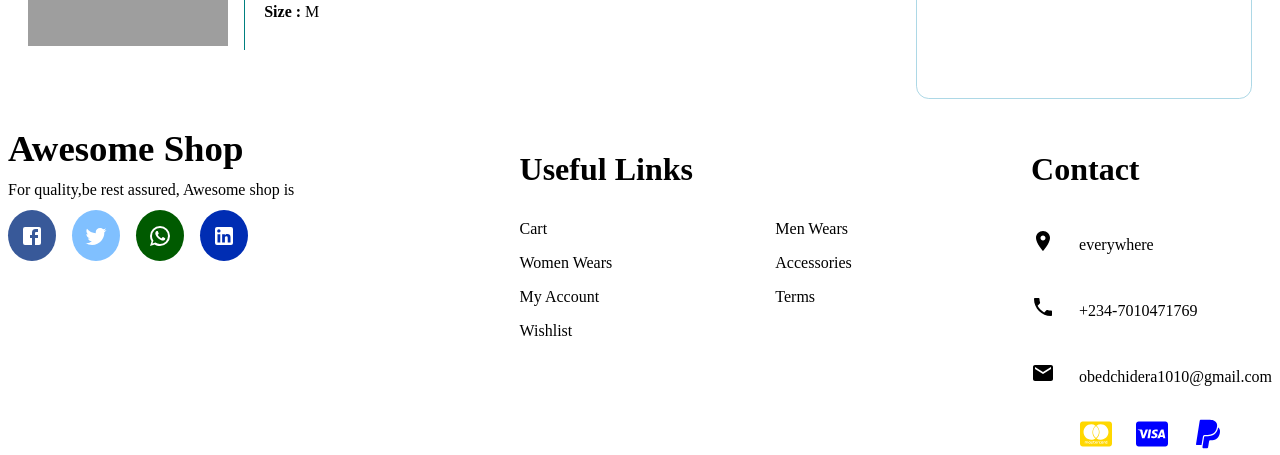
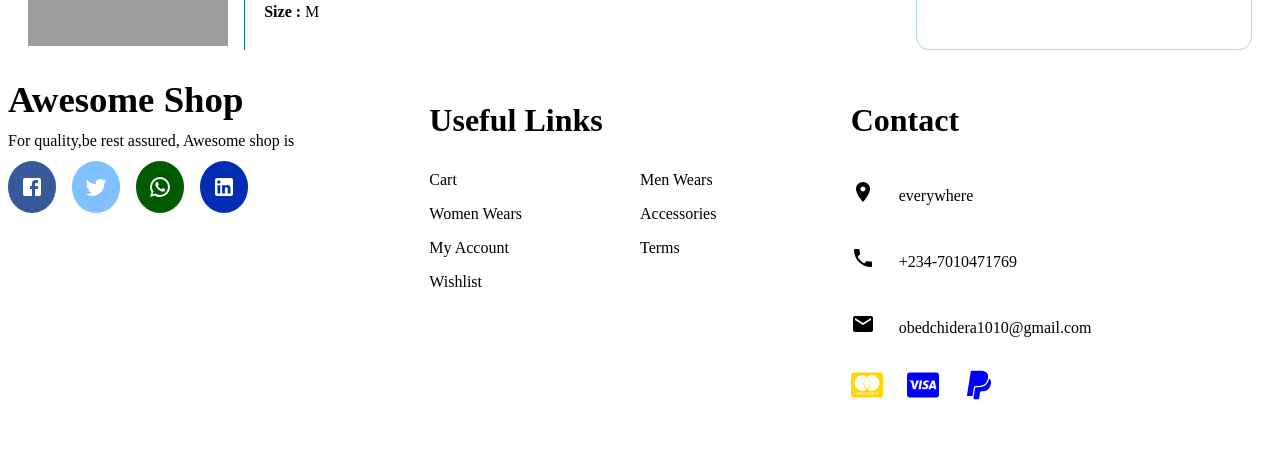
Before and after one commit to Awsome-obedeh/React-shop, a React (Vite) app: page /cart in a window 1280 px wide. Shown: the part 685-1140 px from the top of the page. After the commit the page ends 1094 px from the top, so only its background shows below. Built offline with nearby package versions, Linux system fonts and the light colour scheme; grey boxes are pictures that could not be loaded.

Commit message:
cart resposiveness completed

```diff
--- a/src/components/footer.jsx
+++ b/src/components/footer.jsx
@@ -13,6 +13,7 @@ import {tablet,mobile} from "./../responsive"
 
 const Container = styled.div`
   display: flex;
+  justify-content: space-evenly;
   ${mobile({flexDirection:"column",gap:"1.5rem", marginTop:"1rem", padding:"1rem"})}
 `;
 const Left = styled.div`
@@ -26,10 +27,12 @@ const Logo = styled.div`
   font-weight: bolder;
   margin-top: 0.5rem;
   ${mobile({fontSize:"1.2rem"})}
+  ${tablet({fontSize:"1.2rem"})}
 `;
 const Desc = styled.div`
   line-height: 2.5rem;
   ${mobile({fontSize:".8rem", margin:".2rem 0"})}
+  ${tablet({fontSize:".8rem", margin:".2rem 0"})}
 `;
 const Center = styled.div`
   /* ${tablet({display:"none"})} */
@@ -38,6 +41,7 @@ const Center = styled.div`
 const Title = styled.h3`
   font-size: 2rem;
   ${mobile({fontSize:"1.2rem"})}
+  ${tablet({fontSize:"1.2rem"})}
 `;
 
 const List = styled.ul`
@@ -53,6 +57,7 @@ const ListItem = styled.li`
   margin-bottom: 1rem;
   cursor:pointer;
   ${mobile({fontSize:".5rem"})}
+  ${tablet({fontSize:".5rem"})}
 `;
 const SocialContainer = styled.div`
   display: flex;
@@ -70,10 +75,14 @@ const SocialIcon = styled.div`
   color: white;
   background-color: #${(props) => props.color}; /* justify-content:center; */
   ${mobile({width:"1rem", height:"1rem", padding:".5rem" })}
+  ${tablet({width:"1rem", height:"1rem", padding:".5rem" })}
 `;
 
 const Right = styled.div`
-  /* flex: 1; */
+  flex: 1;
+  display: flex;
+  flex-direction:column;
+  align-self:"end";
 `;
 
 const ContactItem = styled.div`
@@ -82,9 +91,10 @@ const ContactItem = styled.div`
   gap: 1.5rem;
  cursor:pointer;
   margin-bottom: 1rem;
-  ${mobile({fontSize:".5rem"})}
+  ${mobile({fontSize:".5rem"})};
+  ${tablet({fontSize:".5rem"})};
 
-`
+`;
 const ContactText=styled.p`
   cursor: pointer;
 
@@ -93,8 +103,10 @@ const ContactText=styled.p`
 
 const PaymentMethod=styled.div`
 display: flex;
-justify-content: center;
-${mobile({alignItems:"center"})}
+/* justify-content: center; */
+align-items:"center";
+/* ${mobile({alignItems:"center"})}
+${tablet({alignItems:"center"})} */
 gap:1.5rem;
 
 
--- a/src/pages/cart.jsx
+++ b/src/pages/cart.jsx
@@ -3,7 +3,7 @@ import Navbar from "../components/Navbar";
 import Footer from "../components/footer";
 import Annoucements from "../components/Annoucements";
 import { Add, Remove } from "@mui/icons-material";
-import { mobile } from "../responsive";
+import { mobile,tablet } from "../responsive";
 
 const Container = styled.div``;
 
@@ -43,13 +43,16 @@ const TopText = styled.span`
   text-decoration: underline;
   cursor: pointer;
   font-weight: 500;
-  margin: 0 0.6rem; ${mobile({display:"none"})};
+  margin: 0 0.6rem;
+  ${mobile({display:"none"})}
+  ${tablet({display:"none"})}
 `;
 
 const Bottom = styled.div`
   display: flex;
   justify-content: space-between;
   ${(mobile({flexDirection:"column"}))}
+
 `;
 const Info = styled.div`
   flex: 3;
@@ -59,6 +62,7 @@ const Product = styled.div`
   display: flex;
   justify-content: space-between;
   ${mobile({flexDirection:"column"})}
+  ${tablet({flexDirection:"column"})}
 `;
 
 const Hr = styled.hr`
@@ -69,6 +73,7 @@ const Hr = styled.hr`
 const ProductDetail = styled.div`
   flex: 2;
   display: flex;
+  ${mobile({flexDirection:"column", alignItems:"center"})}
 `;
 const ImageHolder = styled.div`
   border-right: 1px solid teal;
@@ -89,7 +94,8 @@ const Details = styled.div`
   display: flex;
   flex-direction: column;
   justify-content: space-around;
-  ${mobile({flexDirection:"column"})}
+  ${mobile({gap:"1rem"})}
+
 `;
 const ProductName = styled.span``;
 const ProductId = styled.span``;
@@ -103,9 +109,11 @@ const ProductSize = styled.div``;
 const PriceDetail = styled.div`
   flex: 1;
   display: flex;
-  flex-direction: column;
-  align-content: center;
+  /* flex-direction: column; */
+  align-items: center;
   justify-content: center;
+  ${mobile({display:"block"})}
+  ${tablet({display:"block"})}
 `;
 
 const ProductAmountContainer = styled.div`
@@ -125,7 +133,7 @@ const Summary = styled.span`
   flex: 1;
   border-radius: 0.8rem;
   padding: 1.2rem;
-  height: 50vh;
+  /* height: 50vh; */
   margin-top: 1rem;
 `;
 
--- a/src/responsive.js
+++ b/src/responsive.js
@@ -2,7 +2,7 @@ import {css} from "styled-components"
 
 export const mobile=(props)=>{
     return css`
-        @media only screen and (max-width:430px){
+        @media only screen and (max-width:435px){
             ${props}
         }
     `
```
